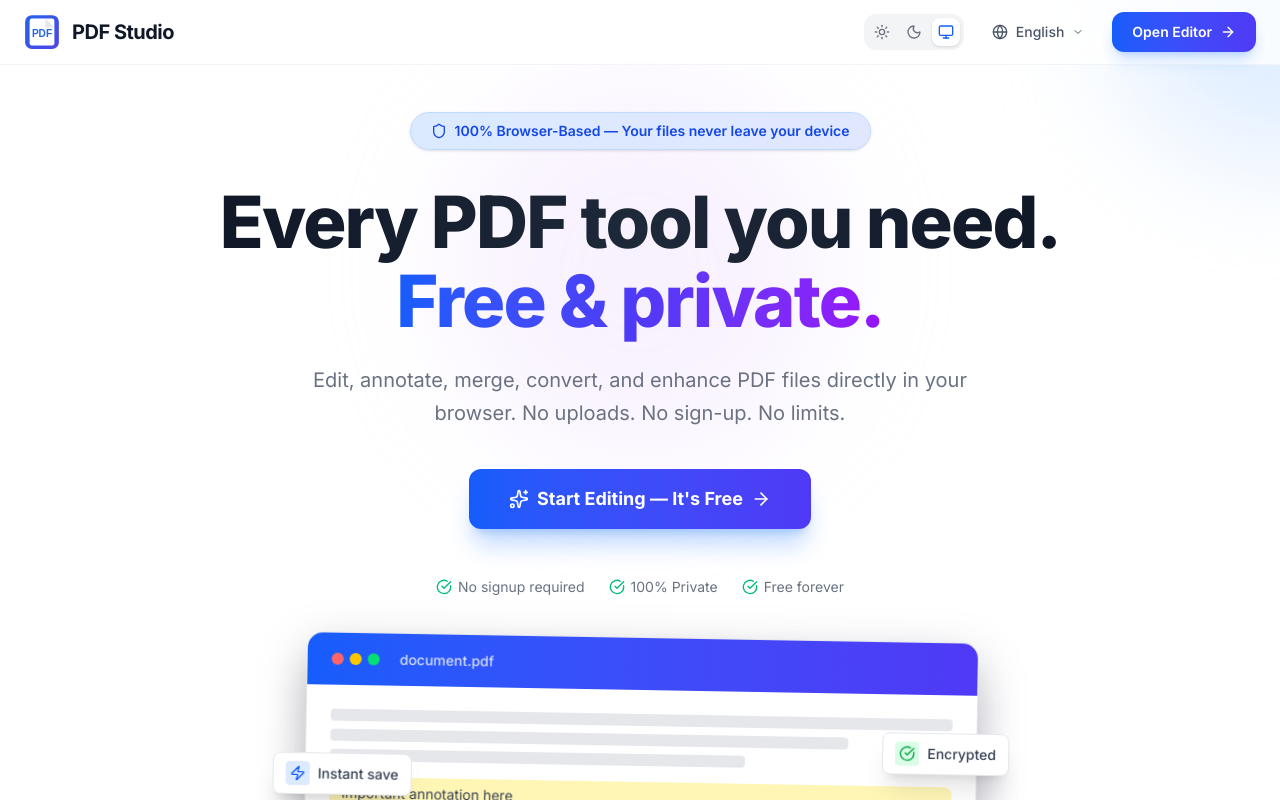
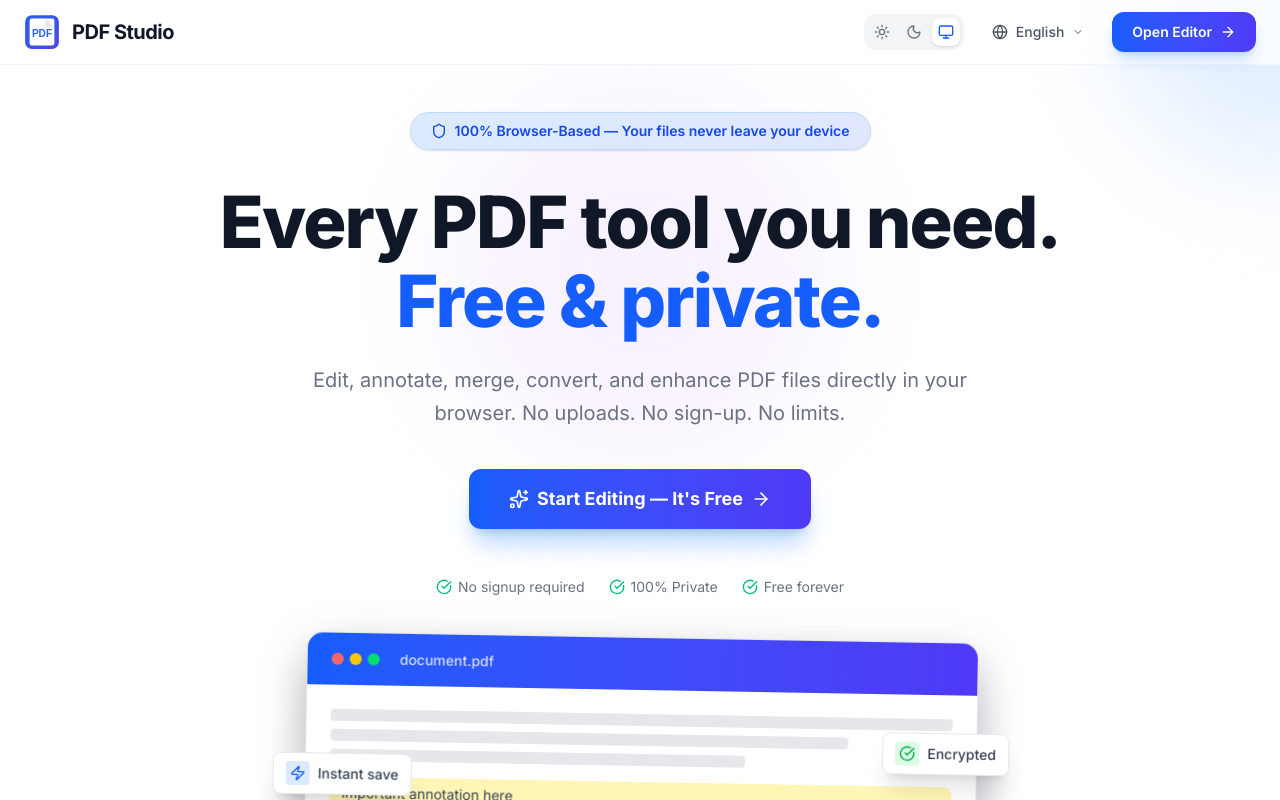
Before and after one commit to utkuco/pdf-studio, a Next.js app: page / in a window 1280 px wide. Shown: the top 800 px of the page. Built offline with nearby package versions, Linux system fonts and the light colour scheme.

Commit message:
fix: Replace gradient text with solid colors for dark mode compatibility

```diff
--- a/src/app/page.tsx
+++ b/src/app/page.tsx
@@ -330,11 +330,11 @@ export default function Home() {
 
             {/* Title */}
             <h1 className="text-4xl sm:text-5xl lg:text-7xl font-extrabold text-gray-900 dark:text-white tracking-tight leading-[1.1] mb-4 sm:mb-6">
-              <span className="bg-gradient-to-r from-gray-900 via-gray-800 to-gray-900 dark:from-white dark:via-gray-100 dark:to-white bg-clip-text text-transparent">
+              <span className="text-gray-900 dark:text-white">
                 {t('heroTitle')}
               </span>
               <br />
-              <span className="bg-gradient-to-r from-blue-600 via-indigo-600 to-purple-600 bg-clip-text text-transparent">
+              <span className="text-blue-600 dark:text-blue-400">
                 {t('heroSubtitle')}
               </span>
             </h1>
```
